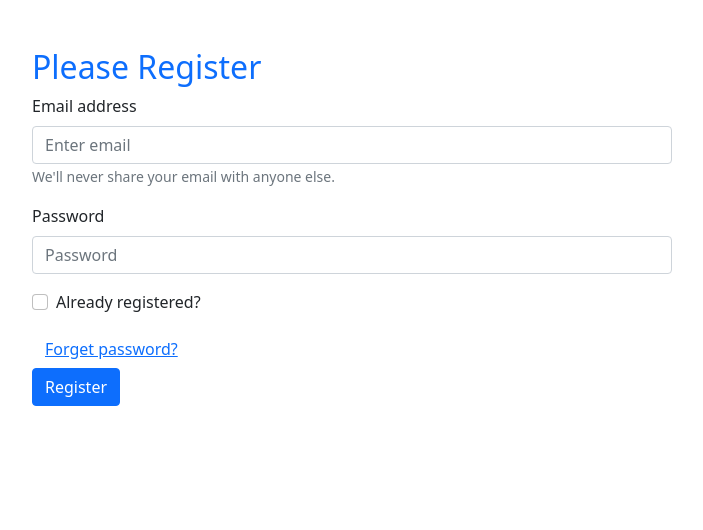
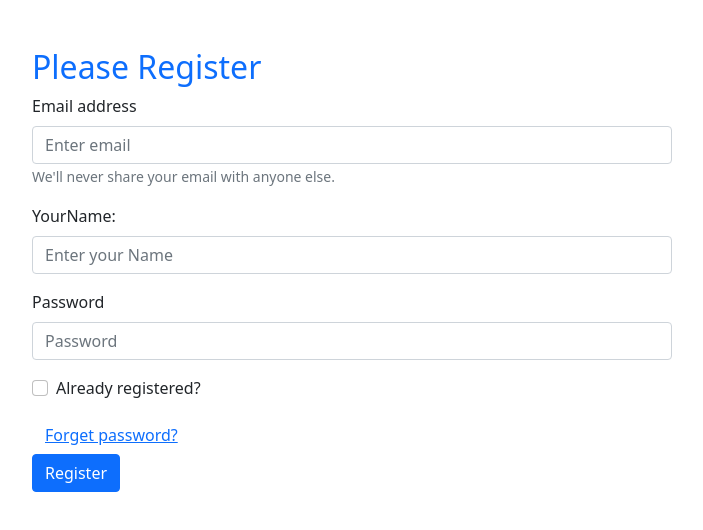
Before and after one commit to mehedi-hasan-shuvon/simple-email-password-auth-firebase, a React (Create React App) app: page / in a window 1280 px wide. Shown: the top 530 px of the page, without its empty margins (288-991 px from the left). Built offline with nearby package versions, Linux system fonts and the light colour scheme.

Commit message:
added your display name feature

```diff
--- a/src/App.js
+++ b/src/App.js
@@ -1,6 +1,6 @@
 import logo from './logo.svg';
 import './App.css';
-import { createUserWithEmailAndPassword, getAuth, sendEmailVerification, sendPasswordResetEmail, signInWithEmailAndPassword } from "firebase/auth";
+import { createUserWithEmailAndPassword, getAuth, sendEmailVerification, sendPasswordResetEmail, signInWithEmailAndPassword, updateProfile } from "firebase/auth";
 import app from './firebase.init';
 import { Button, Form } from 'react-bootstrap';
 import { useState } from 'react';
@@ -13,6 +13,13 @@ function App() {
   const [email, setEmail] = useState('');
   const [password, setPassword] = useState('');
   const [registered, setRegistered] = useState(false);
+
+  const [name, setName] = useState('');
+
+
+  const handelNameBlur = (event) => {
+    setName(event.target.value);
+  };
 
 
   const handelEmailBlur = (event) => {
@@ -58,6 +65,7 @@ function App() {
           setEmail('');
           setPassword('');
           verifyEmail();
+          setUserName();
         })
         .catch(error => {
           console.error(error);
@@ -94,6 +102,17 @@ function App() {
       });
   };
 
+  const setUserName = () => {
+    updateProfile(auth.currentUser, {
+      displayName: name
+    }).then(() => {
+      console.log('updating name');
+    }).catch((error) => {
+        setError(error.message);
+      })
+  }
+
+
 
   return (
     <div className="App">
@@ -119,6 +138,16 @@ function App() {
             </Form.Text>
           </Form.Group>
 
+          {!registered && <Form.Group className="mb-3" controlId="formBasicEmail">
+            <Form.Label>YourName:</Form.Label>
+            <Form.Control onBlur={handelNameBlur} type="text" placeholder="Enter your Name" required />
+            <Form.Control.Feedback type="invalid">
+              Please provide your name
+            </Form.Control.Feedback>
+            <Form.Text className="text-muted">
+            </Form.Text>
+          </Form.Group>}
+
           <Form.Group className="mb-3" controlId="formBasicPassword">
             <Form.Label>Password</Form.Label>
             <Form.Control onBlur={handelPasswordBlur} type="password" placeholder="Password" required />
```
